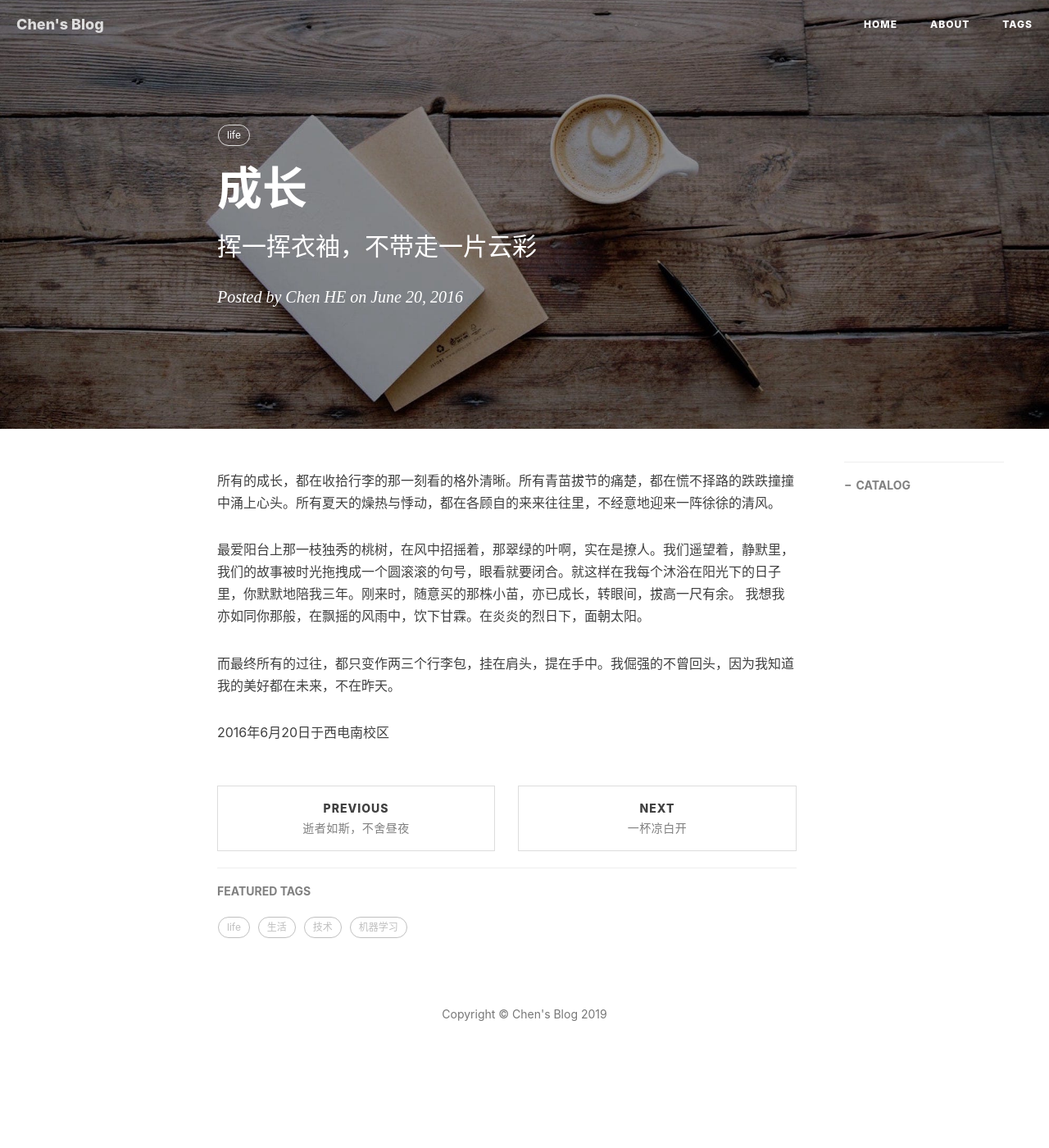
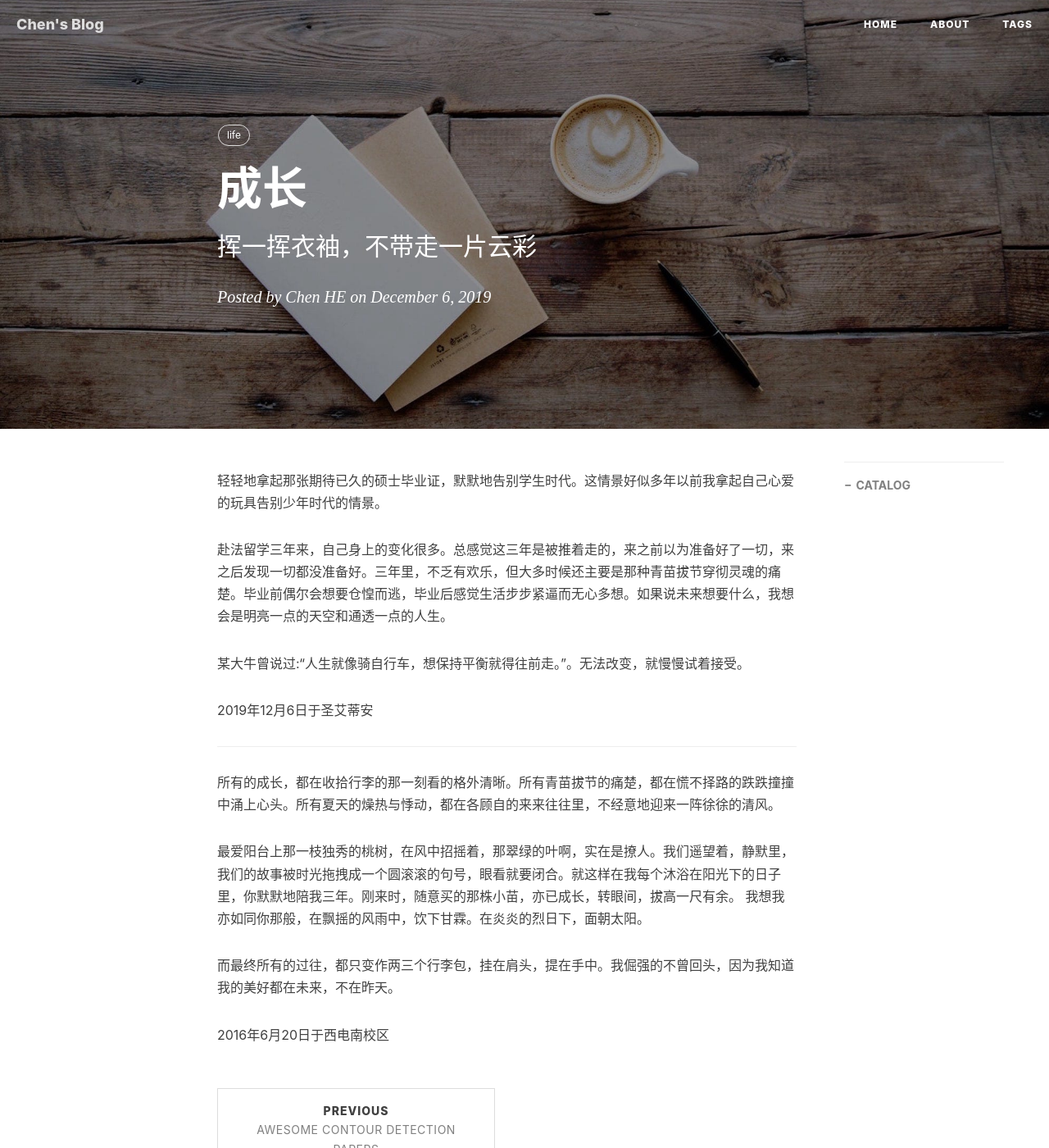
Before and after one commit to he-chen-95/he-chen-95.github.io, a Jekyll site: the page built from _posts/2016-06-20-Growing_up.md, in a window 1280 px wide and 1400 px high. Shown: the whole window at 82% size. Built offline with Jekyll 4.4.1, drawn with Linux system fonts in a browser that asks for light colours; nearby versions of some CDN libraries; comment, search, counter and statistics services are not loaded.

Commit message:
Update 2016-06-20-Growing_up.md

```diff
--- a/_posts/2016-06-20-Growing_up.md
+++ b/_posts/2016-06-20-Growing_up.md
@@ -2,12 +2,22 @@
 layout:     post
 title:      成长
 subtitle:   挥一挥衣袖，不带走一片云彩
-date:       2016-06-20
+date:       2019-12-06
 author:     Chen HE
 header-img: img/post-bg-coffee.jpeg
 catalog: true
 tags:
     - life
+---
+
+轻轻地拿起那张期待已久的硕士毕业证，默默地告别学生时代。这情景好似多年以前我拿起自己心爱的玩具告别少年时代的情景。
+
+赴法留学三年来，自己身上的变化很多。总感觉这三年是被推着走的，来之前以为准备好了一切，来之后发现一切都没准备好。三年里，不乏有欢乐，但大多时候还主要是那种青苗拔节穿彻灵魂的痛楚。毕业前偶尔会想要仓惶而逃，毕业后感觉生活步步紧逼而无心多想。如果说未来想要什么，我想会是明亮一点的天空和通透一点的人生。
+
+某大牛曾说过:“人生就像骑自行车，想保持平衡就得往前走。”。无法改变，就慢慢试着接受。
+
+2019年12月6日于圣艾蒂安
+
 ---
 
 所有的成长，都在收拾行李的那一刻看的格外清晰。所有青苗拔节的痛楚，都在慌不择路的跌跌撞撞中涌上心头。所有夏天的燥热与悸动，都在各顾自的来来往往里，不经意地迎来一阵徐徐的清风。
```
